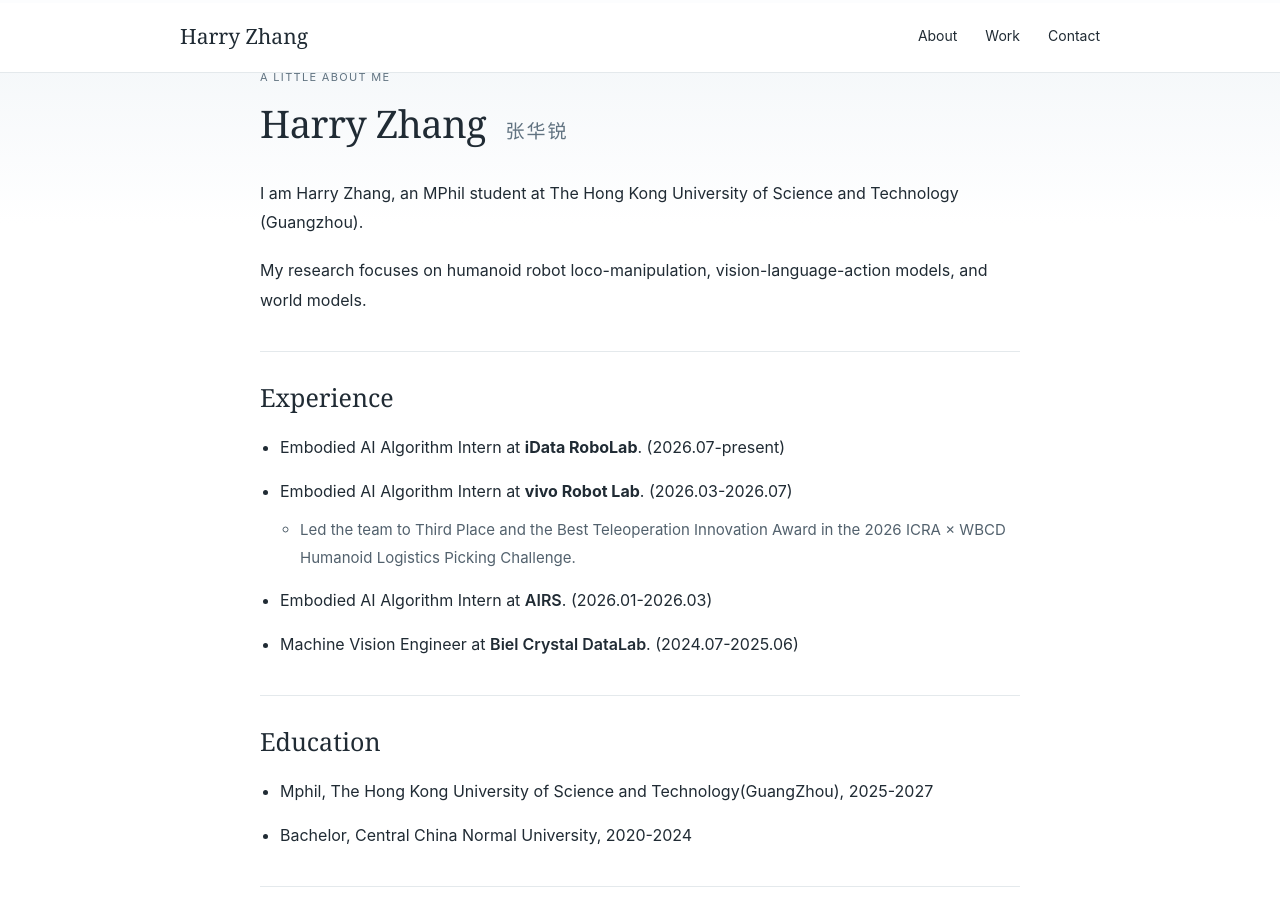
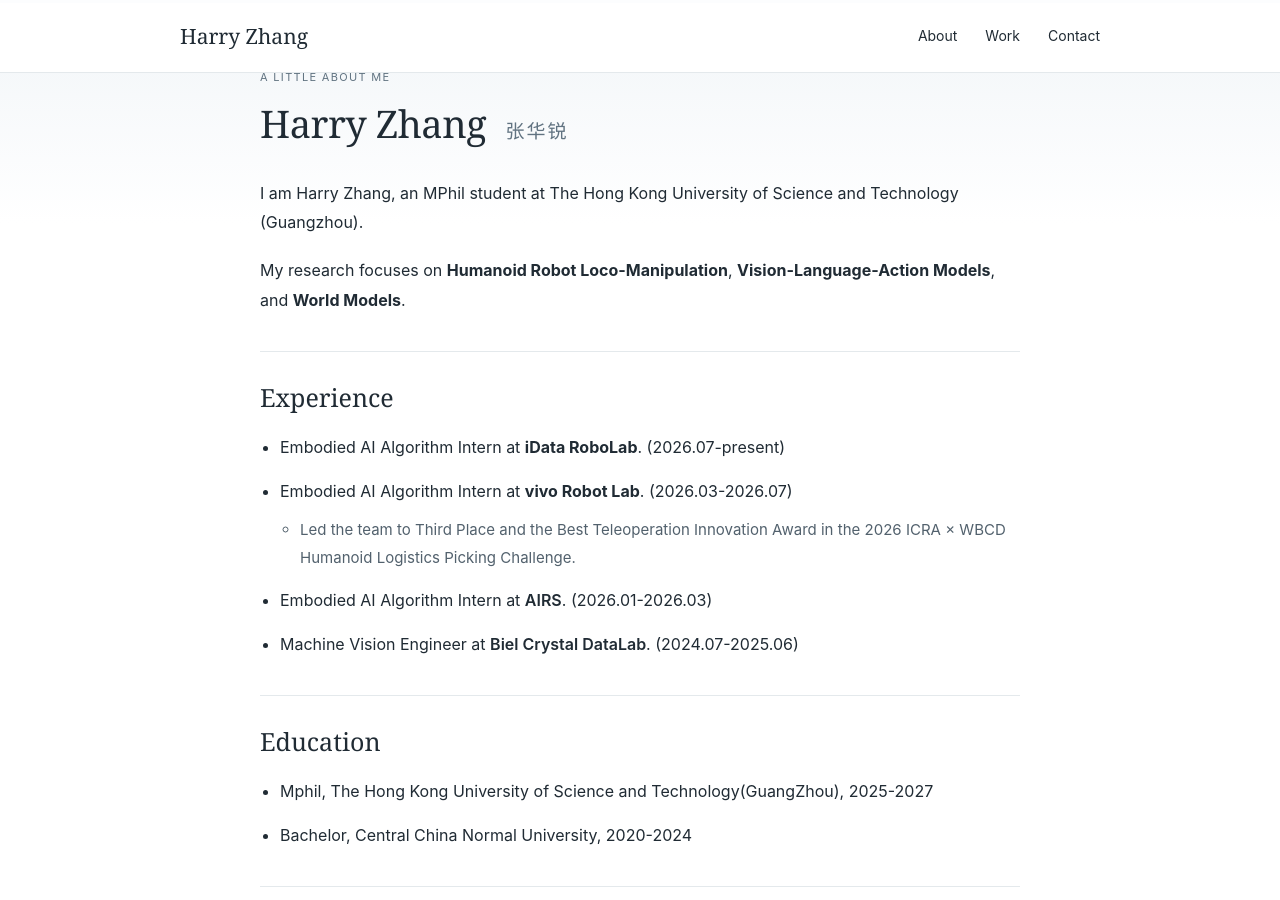
Before and after one commit to Curry-ZHR/Curry-ZHR.github.io, a Jekyll site: the page built from _pages/about.md, in a window 1280 px wide and 900 px high, scrolled down 970 px. Built offline with Jekyll 4.4.1, drawn with Linux system fonts in a browser that asks for light colours.

```diff
--- a/_data/homepage/about.yml
+++ b/_data/homepage/about.yml
@@ -2,4 +2,4 @@
 # Example:
 # - "I am ..."
 - "I am Harry Zhang, an MPhil student at The Hong Kong University of Science and Technology (Guangzhou)."
-- "My research focuses on humanoid robot loco-manipulation, vision-language-action models, and world models."
+- "My research focuses on **Humanoid Robot Loco-Manipulation**, **Vision-Language-Action Models**, and **World Models**."
--- a/_includes/home/about.html
+++ b/_includes/home/about.html
@@ -1,7 +1,7 @@
 <p class="panel-kicker">A little about me</p>
 <h2 class="content-title" id="about-title">{{ site.name | escape }} <span lang="zh">张华锐</span></h2>
 <div class="bio">
-  {% for paragraph in site.data.homepage.about %}<p>{{ paragraph | escape }}</p>{% endfor %}
+  {% for paragraph in site.data.homepage.about %}{{ paragraph | escape | markdownify }}{% endfor %}
 </div>
 <section class="detail-section" id="experience">
   <h3>Experience</h3>
```
